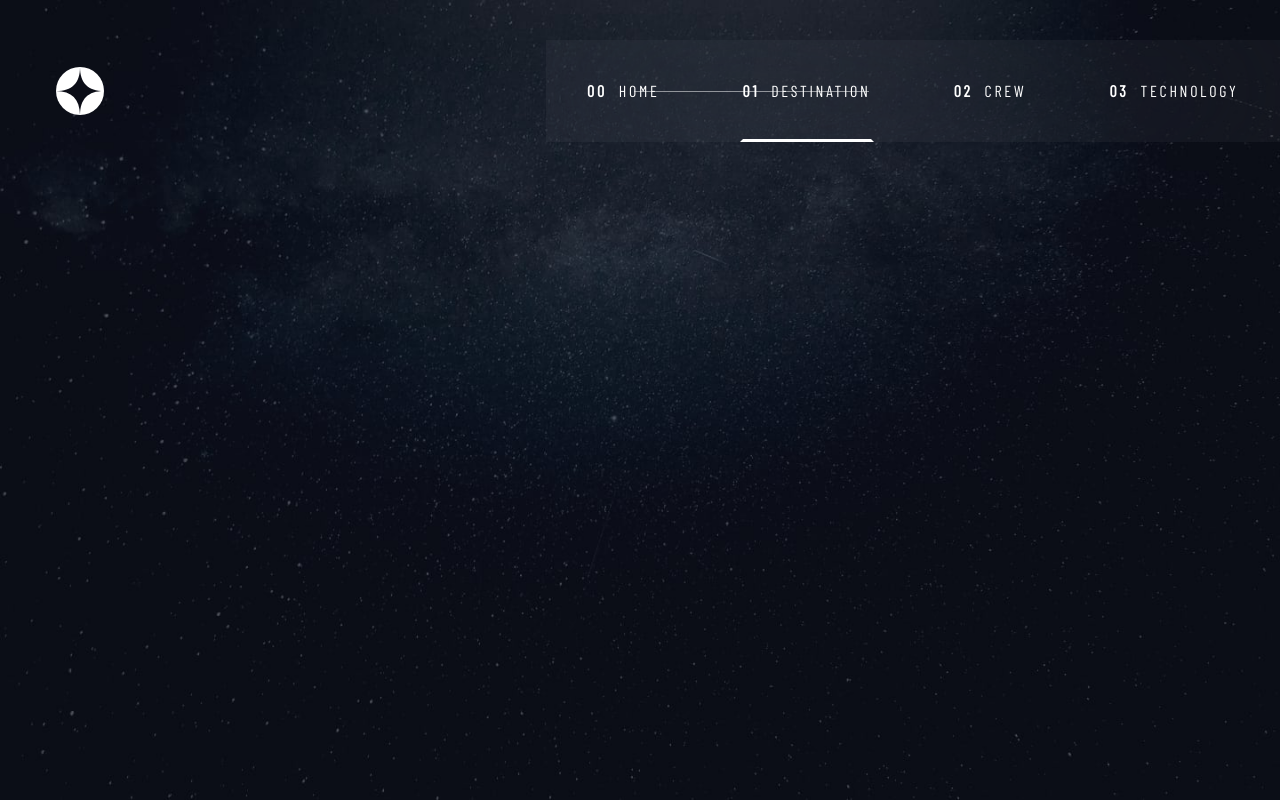
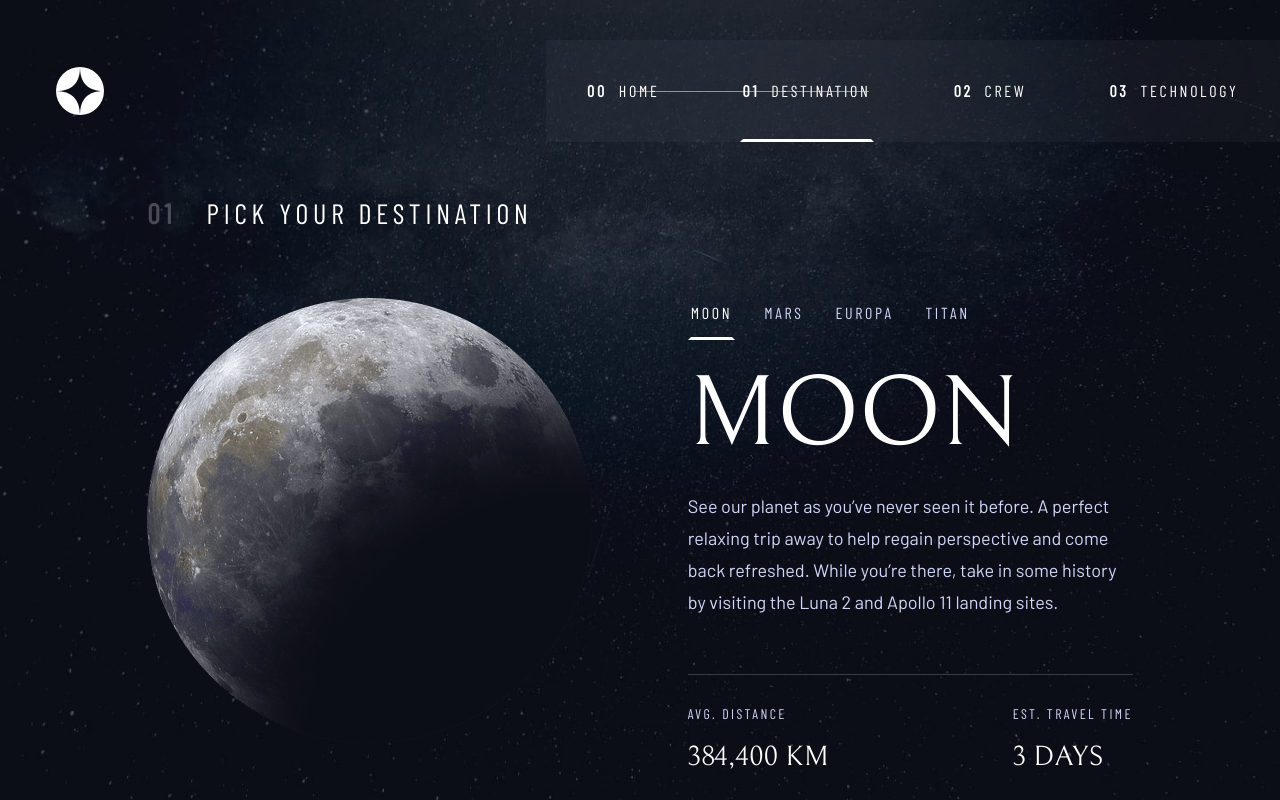
Before and after one commit to MaxTarasevich/space-tourism, a React (Create React App) app: page /Destination in a window 1280 px wide. Built offline with nearby package versions, Linux system fonts and the light colour scheme.

Commit message:
feat: add destination page

```diff
--- a/src/components/Navigation.tsx
+++ b/src/components/Navigation.tsx
@@ -21,10 +21,7 @@ const [burger,setBurger]= useState<boolean>(false)
                             {Nav.map((i,index)=>(
                                 <li key={i}>
                                     <NavLink to={`/${i}`}
-                                            className='inline-block md:py-9 py-3 md:w-fit w-full border-[3px] border-transparent
-                                                    hover:md:border-b-white-50 hover:md:border-r-transparent hover:border-r-white-50
-                                                    focus:md:border-b-white-50 focus:md:border-r-transparent focus:border-r-white-50
-                                                    animate-hover'
+                                            className='inline-block md:py-9 py-3 md:w-fit w-full list-border animate-hover'
                                             onClick={()=>setBurger(!burger)}
                                     >
                                         <span className='font-bold mr-3 lg:inline-block md:hidden'>
--- /dev/null
+++ b/src/components/TitlePage.tsx
@@ -0,0 +1,16 @@
+import React from 'react'
+
+interface Title{
+    page:string
+    text:string
+}
+
+const TitlePage = ({page, text}:Title) => {
+  return (
+    <h2 className='typ-heading5 md:text-left text-center'>
+        <span className='mr-5 font-bold opacity-25'>{page}</span> {text}
+    </h2>
+  )
+}
+
+export default TitlePage
--- a/src/index.css
+++ b/src/index.css
@@ -35,12 +35,29 @@ body{
     @apply text-white-100 font-Bellefair;
 }
 
-li a.active{
-        @apply md:border-b-white-100 md:border-r-transparent border-r-white-100;
+.list-border.active{
+        @apply md:border-b-white-100 md:border-r-transparent border-r-white-100 text-white-100;
+    }
+
+.tab-border.active{
+        @apply border-b-white-100 text-white-100;
     }
 
 
 @layer components{
+
+/*Border for lists*/
+.list-border{
+    @apply border-[3px] border-transparent
+    hover:md:border-b-white-50 hover:md:border-r-transparent hover:border-r-white-50 hover:text-white-100
+    focus:md:border-b-white-50 focus:md:border-r-transparent focus:border-r-white-50 focus:text-white-100;
+}
+
+.tab-border{
+    @apply border-[3px] border-transparent
+    hover:border-b-white-50 hover:text-white-100
+    focus:border-b-white-50 focus:text-white-100;
+}
 
 /*Animation*/
 
@@ -48,7 +65,7 @@ li a.active{
         @apply transition-all duration-500 ease-in-out;
     }
 
-/* Utility classes for Typography*/
+/* Classes for Typography*/
 
     .nav-text{
         @apply font-BarlowCond text-white-100 lg:text-nav md:text-subhead2 text-nav uppercase;
@@ -59,7 +76,7 @@ li a.active{
     }
 
     .typ-heading2{
-        @apply lg:text-head2 md:text-[80px] text-[56px] uppercase;
+        @apply lg:text-head2 lg:text-left text-center md:text-[80px] text-[56px] uppercase;
     }
 
     .typ-heading3{
@@ -71,7 +88,7 @@ li a.active{
     }
 
     .typ-heading5{
-        @apply font-BarlowCond lg:text-head5 md:text-[20px] text-[16px] uppercase;
+        @apply font-BarlowCond lg:text-head5 md:text-[20px] text-[16px] font-normal uppercase;
     }
 
     .typ-subheading1{
--- a/src/pages/Crew.tsx
+++ b/src/pages/Crew.tsx
@@ -1,10 +1,13 @@
 import React from 'react'
+import TitlePage from '../components/TitlePage'
 
 
 const Crew = () => {
   return (
-  <section className='min-h-screen lg:bg-crew-bg-lg md:bg-crew-bg-md bg-crew-bg-sm bg-no-repeat bg-cover'>
-
+  <section className='min-h-screen md:pt-[15%] pt-[23%] lg:bg-crew-bg-lg md:bg-crew-bg-md bg-crew-bg-sm bg-no-repeat bg-cover'>
+      <div className="wrapper">
+        <TitlePage page={'02'} text={'Meet your crew'} />
+      </div>
   </section>
   )
 }
--- a/src/pages/Destination.tsx
+++ b/src/pages/Destination.tsx
@@ -1,9 +1,89 @@
-import React from 'react'
+import React, { useEffect, useState } from 'react'
+import TitlePage from '../components/TitlePage'
+
+import data from '../data/data.json'
 
 
+interface DestinationData {
+  name: string;
+  images: {
+      png: string;
+      webp: string;
+  };
+  description: string;
+  distance: string;
+  travel: string;
+}
+
 const Destination = () => {
+
+const [destination, setDestination] = useState<DestinationData[]>([])
+
+const [slide, setSlide] = useState<number>(0)
+
+useEffect(() => {
+   setDestination(data.destinations)
+
+}, [])
+
   return (
-    <section className='min-h-screen lg:bg-destination-bg-lg md:bg-destination-bg-md bg-destination-bg-sm bg-no-repeat bg-cover'>
+    <section className='min-h-screen md:pt-[15%] pt-[23%] lg:bg-destination-bg-lg md:bg-destination-bg-md bg-destination-bg-sm bg-no-repeat bg-cover'>
+      <div className="wrapper">
+
+        <TitlePage page={'01'} text={'Pick your destination'} />
+
+        <div className='destination flex lg:justify-between justify-center items-start gap-14 lg:flex-nowrap flex-wrap mt-16'>
+          {destination[0] ?
+            <>
+              <div className="destination-img 2xl:w-[50%] lg:w-fit md:w-[300px] w-[170px]">
+                <img className='2xl:w-full' src={destination[slide].images.png} alt={destination[slide].name} />
+              </div>
+
+              <div className="destination-content max-w-[445px]">
+
+                <ul className="destination-nav flex justify-between nav-text max-w-[285px] lg:m-0 mx-auto">
+
+                  {destination.map((el,index)=>(
+                      <li key={`${el.name}${index}`}
+                          className={`pb-3 tab-border animate-hover cursor-pointer text-purple
+                                      ${index===slide ? 'active' : ''}`}
+                          onClick={()=>setSlide(index)}
+                      >
+                        {el.name}
+                      </li>
+                  ))}
+
+                </ul>
+
+                <h2 className="destination-title typ-heading2">
+                  {destination[slide].name}
+                </h2>
+
+                <p className="destination-text md:typ-body font-Barlow text-[15px] text-purple text-center">
+                  {destination[slide].description}
+                </p>
+
+                <div className="destination-description mt-14 flex justify-between pt-7 border-t border-line-grey">
+                  <div className="destination-distans">
+                    <p className='typ-subheading2'>AVG. DISTANCE</p>
+                    <p className='typ-subheading1 pt-3'>{destination[slide].distance}</p>
+                  </div>
+
+                  <div className="destination-time">
+                    <p className='typ-subheading2'>Est. travel time</p>
+                    <p className='typ-subheading1 pt-3'>{destination[slide].travel}</p>
+                  </div>
+                </div>
+
+
+              </div>
+            </> : 'Loading...' }
+
+
+
+        </div>
+
+      </div>
 
     </section>
   )
--- a/src/pages/Technology.tsx
+++ b/src/pages/Technology.tsx
@@ -1,10 +1,17 @@
 import React from 'react'
+import TitlePage from '../components/TitlePage'
 
 
 const Technology = () => {
   return (
-    <section className='min-h-screen lg:bg-technology-bg-lg md:bg-technology-bg-md bg-technology-bg-sm bg-no-repeat bg-cover'>
+    <section className='min-h-screen md:pt-[15%] pt-[23%] lg:bg-technology-bg-lg md:bg-technology-bg-md bg-technology-bg-sm bg-no-repeat bg-cover'>
+      <div className="wrapper">
 
+        <TitlePage page={'03'} text={'SPACE LAUNCH 101'} />
+
+
+
+      </div>
     </section>
   )
 }
--- a/src/svg-components/Logo.tsx
+++ b/src/svg-components/Logo.tsx
@@ -2,7 +2,7 @@ import React from 'react'
 
 const Logo = () => {
  return (
-    <svg xmlns="http://www.w3.org/2000/svg" width="48" height="48">
+    <svg xmlns="http://www.w3.org/2000/svg" width='48px' height='48px'>
         <g fill="none" fillRule="evenodd">
         <circle cx="24" cy="24" r="24" fill="#FFF"/>
         <path fill="#0B0D17" d="M24 0c0 16-8 24-24 24 15.718.114 23.718 8.114 24 24 0-16 8-24 24-24-16 0-24-8-24-24z"/>
--- a/tailwind.config.js
+++ b/tailwind.config.js
@@ -9,6 +9,7 @@ module.exports = {
       transparent: 'transparent',
       'dark':'#0B0D17',
       'purple':'#D0D6F9',
+      'line-grey':'#383B4B',
       'grey':{
         40:'rgba(151, 151, 151, 0.45)',
         65:'rgba(151, 151, 151, 0.65)'
```
